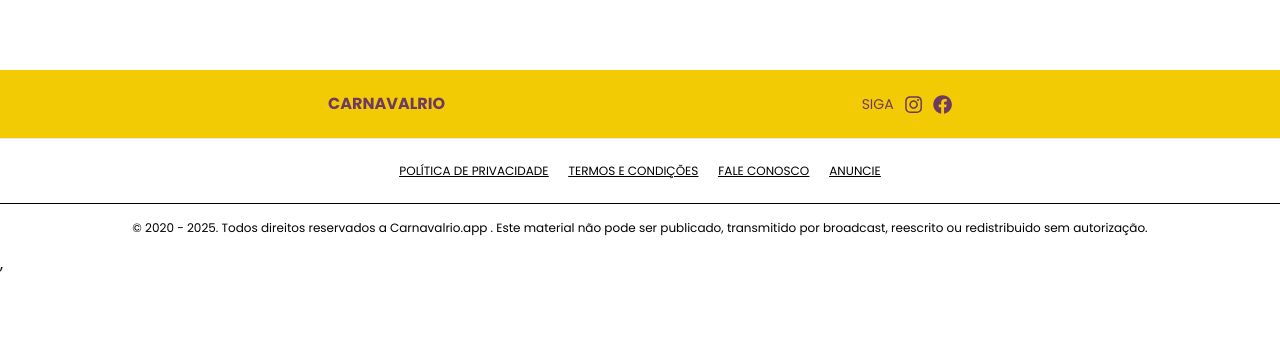
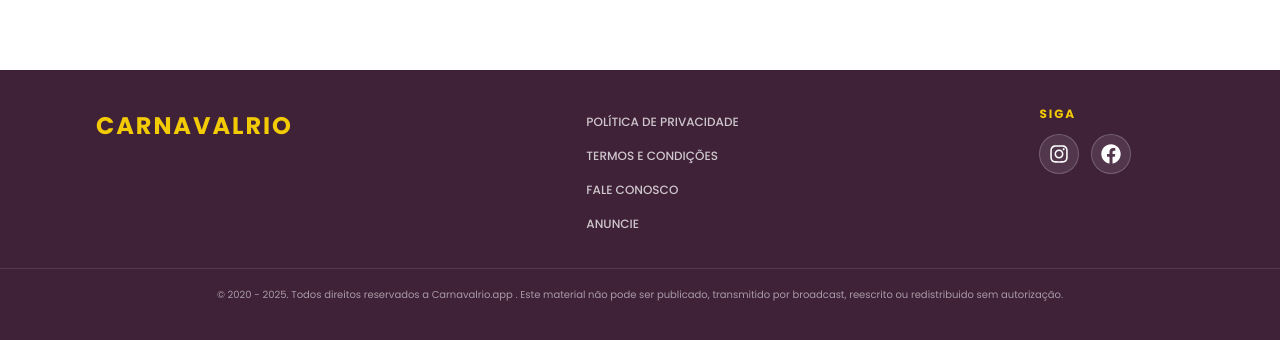
Before and after one commit to InfinixATLab/carnavalrio-portal, a React (Vite) app in the folder frontend/: page / in a window 1280 px wide. Shown: the part 892-1232 px from the top of the page. Before the commit the page ends 1168 px from the top, so only its background shows below. Built offline with nearby package versions, Linux system fonts and the light colour scheme; no server answers.

Commit message:
feat(footer): reestrutura o rodapé com nova estilização e acessibilidade

```diff
--- a/frontend/src/components/Footer/Footer.tsx
+++ b/frontend/src/components/Footer/Footer.tsx
@@ -1,35 +1,85 @@
-import { FaFacebook, FaInstagram } from "react-icons/fa";
-import { Link } from "react-router-dom";
+import { FaFacebook, FaInstagram } from 'react-icons/fa';
+import { Link } from 'react-router-dom';
 
 // Rodapé institucional compartilhado, com redes sociais, páginas legais e direitos autorais.
 export default function Footer() {
   return (
-        <footer className="text-center">
+    <footer className="mt-auto grid grid-cols-1 gap-y-6 overflow-x-hidden bg-[#3f2138] px-6 pb-6 pt-8 text-center text-white sm:grid-cols-[1.1fr_1fr_auto] sm:gap-x-12 sm:px-10 sm:pt-9 sm:text-left lg:gap-x-20 lg:px-16 xl:px-[max(6rem,calc((100vw-80rem)/2))]">
       {/* Faixa de identidade visual e atalhos para os perfis sociais oficiais. */}
-            <div className="bg-[#f3cb05ff] text-[#6e3a62ff]">
-                <div className=" px-2 py-4 md:flex items-center md:justify-between md:mx-auto md:max-w-[80%] lg:max-w-[50%]">
-                    <h1 className="font-bold">CARNAVALRIO</h1>
-                    <div className="flex flex-row gap-[10px] my-2 items-center justify-center">
-                        <p className="text-sm">SIGA</p>
-                        <a href="https://instagram.com/carnavalrio.app" className="w-[1.2rem] h-[1.2rem]">
-                            <FaInstagram className="w-full h-full" />
+      <div className="contents">
+        <div className="contents">
+          <h2 className="order-1 justify-self-center text-2xl font-bold tracking-[0.08em] text-[#f3cb05ff] sm:justify-self-start sm:pt-1">
+            CARNAVALRIO
+          </h2>
+
+          <nav
+            aria-label="Redes sociais"
+            className="order-3 flex flex-wrap items-center justify-center gap-3 self-start sm:justify-start"
+          >
+            <p className="mr-1 w-full text-xs font-bold uppercase tracking-[0.16em] text-[#f3cb05ff]">
+              SIGA
+            </p>
+            <a
+              href="https://instagram.com/carnavalrio.app"
+              aria-label="Instagram do Carnavalrio"
+              className="flex h-10 w-10 items-center justify-center rounded-full border border-white/20 bg-white/10 text-white transition-all hover:-translate-y-0.5 hover:border-[#f3cb05]/60 hover:bg-[#f3cb05ff] hover:text-[#3f2138] focus:outline-none focus-visible:ring-2 focus-visible:ring-[#f3cb05] focus-visible:ring-offset-2 focus-visible:ring-offset-[#3f2138]"
+            >
+              <FaInstagram className="h-5 w-5" aria-hidden="true" />
             </a>
-                        <a href="https://www.facebook.com/Carnavalrioapp/" className="w-[1.2rem] h-[1.2rem]">
-                            <FaFacebook className="w-full h-full" />
+            <a
+              href="https://www.facebook.com/Carnavalrioapp/"
+              aria-label="Facebook do Carnavalrio"
+              className="flex h-10 w-10 items-center justify-center rounded-full border border-white/20 bg-white/10 text-white transition-all hover:-translate-y-0.5 hover:border-[#f3cb05]/60 hover:bg-[#f3cb05ff] hover:text-[#3f2138] focus:outline-none focus-visible:ring-2 focus-visible:ring-[#f3cb05] focus-visible:ring-offset-2 focus-visible:ring-offset-[#3f2138]"
+            >
+              <FaFacebook className="h-5 w-5" aria-hidden="true" />
             </a>
+          </nav>
         </div>
       </div>
-            </div>
+
       {/* Navegação secundária para informações legais e canais de contato. */}
-            <div className="underline flex flex-col gap-[20px] py-6 px-2 mx-auto border-t border-grey-500 md:flex-row md:justify-center">
-                <Link to="/privacy-policy" className="text-xs">POLÍTICA DE PRIVACIDADE</Link>
-                <Link to="/terms" className="text-xs">TERMOS E CONDIÇÕES</Link>
-                <Link to="/contact" className="text-xs">FALE CONOSCO</Link>
-                <Link to="/advertise" className="text-xs">ANUNCIE</Link>
-            </div>
-            <p className="text-xs border-t border-black px-2 text-center py-4">
+      <nav aria-label="Links institucionais" className="order-2 self-start justify-self-center sm:justify-self-start">
+        <ul className="flex flex-col items-center gap-0.5 sm:items-start">
+          <li>
+            <Link
+              to="/privacy-policy"
+              className="inline-flex min-h-11 items-center rounded-md px-2 text-xs font-medium text-white/75 transition-colors hover:text-[#f3cb05ff] focus:outline-none focus-visible:ring-2 focus-visible:ring-[#f3cb05] sm:min-h-8 sm:px-0"
+            >
+              POLÍTICA DE PRIVACIDADE
+            </Link>
+          </li>
+          <li>
+            <Link
+              to="/terms"
+              className="inline-flex min-h-11 items-center rounded-md px-2 text-xs font-medium text-white/75 transition-colors hover:text-[#f3cb05ff] focus:outline-none focus-visible:ring-2 focus-visible:ring-[#f3cb05] sm:min-h-8 sm:px-0"
+            >
+              TERMOS E CONDIÇÕES
+            </Link>
+          </li>
+          <li>
+            <Link
+              to="/contact"
+              className="inline-flex min-h-11 items-center rounded-md px-2 text-xs font-medium text-white/75 transition-colors hover:text-[#f3cb05ff] focus:outline-none focus-visible:ring-2 focus-visible:ring-[#f3cb05] sm:min-h-8 sm:px-0"
+            >
+              FALE CONOSCO
+            </Link>
+          </li>
+          <li>
+            <Link
+              to="/advertise"
+              className="inline-flex min-h-11 items-center rounded-md px-2 text-xs font-medium text-white/75 transition-colors hover:text-[#f3cb05ff] focus:outline-none focus-visible:ring-2 focus-visible:ring-[#f3cb05] sm:min-h-8 sm:px-0"
+            >
+              ANUNCIE
+            </Link>
+          </li>
+        </ul>
+      </nav>
+
+      <div className="order-4 col-span-full -mx-6 mt-1 border-t border-white/10 px-6 py-4 sm:-mx-10 sm:px-10 lg:-mx-16 lg:px-16 xl:-mx-[max(6rem,calc((100vw-80rem)/2))] xl:px-[max(6rem,calc((100vw-80rem)/2))]">
+        <p className="mx-auto max-w-5xl text-center text-[10px] leading-5 text-white/55">
           &copy; 2020 - 2025. Todos direitos reservados a Carnavalrio.app . Este material não pode ser publicado, transmitido por broadcast, reescrito ou redistribuido sem autorização.
         </p>
+      </div>
     </footer>
-    )
+  );
 }
--- a/frontend/src/index.css
+++ b/frontend/src/index.css
@@ -16,6 +16,7 @@
 html {
   height: 100vh;
   width: 100%;
+  overflow-x: hidden;
 }
 
 /* No desktop, reserva o espaço da barra lateral recolhida ou expandida. */
```
Also changed, not shown: frontend/src/main.tsx (+8 -8 lines). Lines whose indentation alone changed are shown as unchanged.
